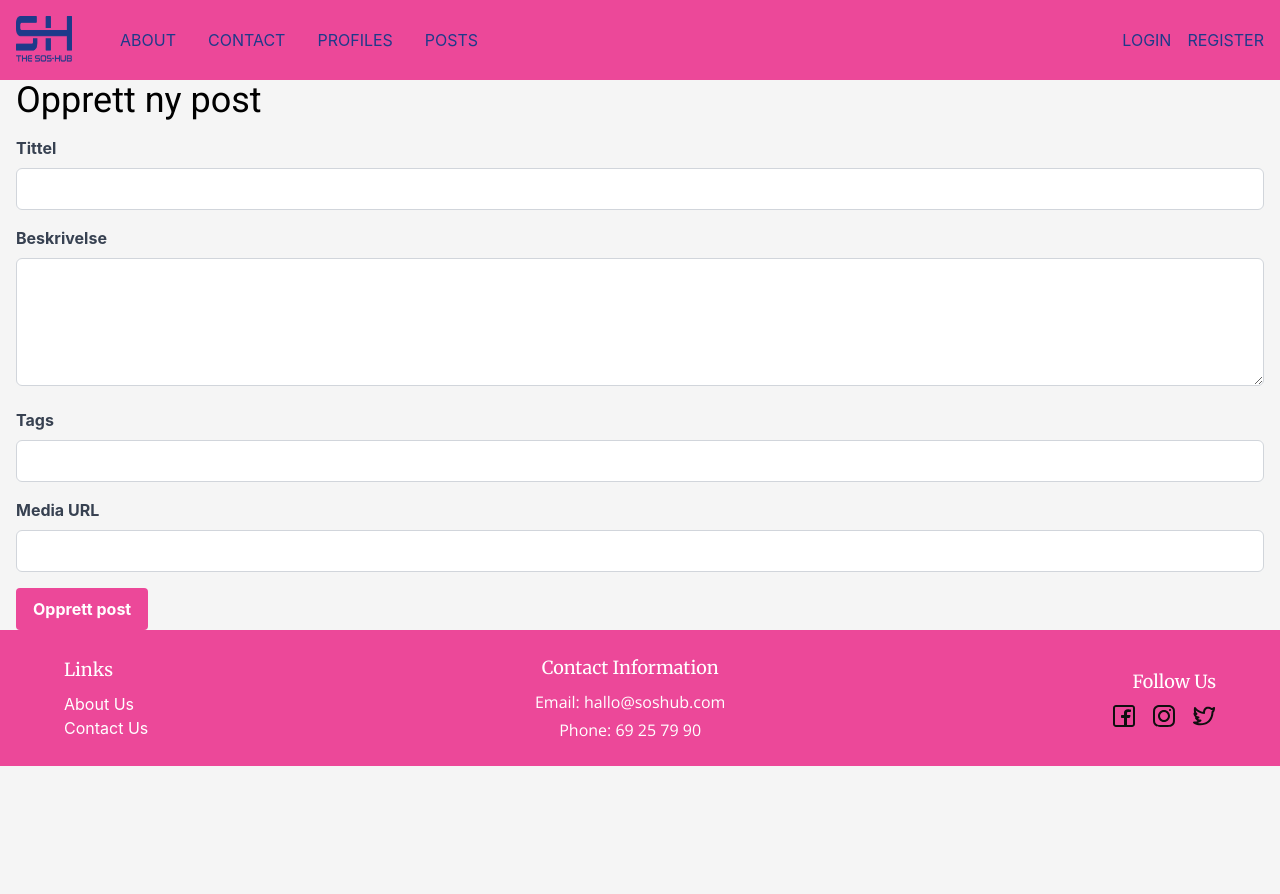
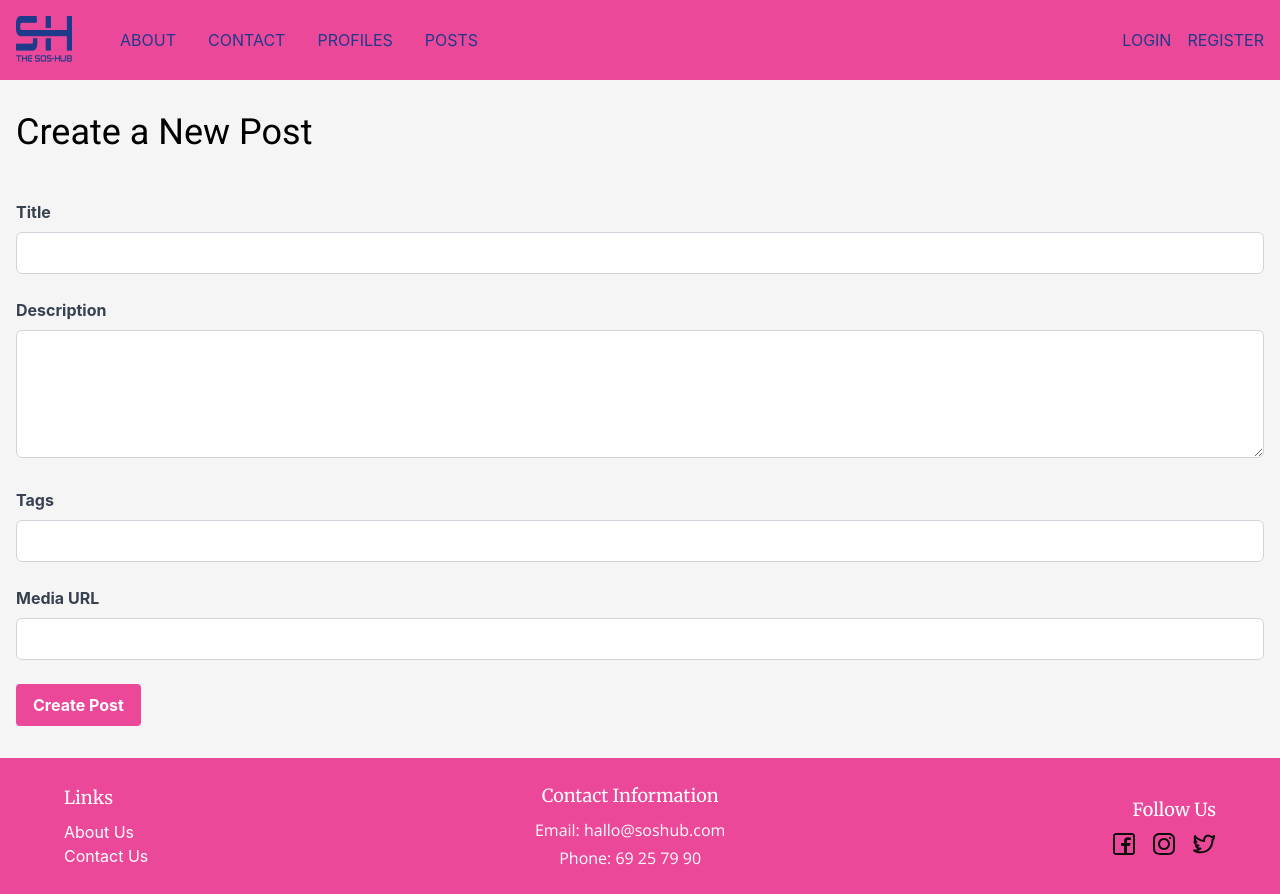
Before and after one commit to Noroff-FEU-Assignments/project-exam-2-kmcarlson, a React (Vite) app in the folder sos-hub/: page /create-post in a window 1280 px wide. Before the commit the page ends 800 px from the top, so only its background shows below. Built offline with nearby package versions, Linux system fonts and the light colour scheme.

Commit message:
fix typo - on blue

```diff
--- a/sos-hub/src/components/Account.jsx
+++ b/sos-hub/src/components/Account.jsx
@@ -217,7 +217,7 @@ const Account = () => {
           {!showUpdateForm ? (
             <button
               onClick={() => setShowUpdateForm(true)}
-              className="bg-pink-500 hover:bg-blue-500 text-white font-bold py-2 px-4 rounded"
+              className="bg-pink-500 hover:bg-blue-900 text-white font-bold py-2 px-4 rounded"
             >
               Update Avatar/Banner
             </button>
@@ -239,7 +239,7 @@ const Account = () => {
               />
               <button
                 onClick={updateMedia}
-                className="bg-pink-500 hover:bg-blue-500 text-white font-bold py-2 px-4 rounded mt-4 w-full"
+                className="bg-pink-500 hover:bg-blue-900 text-white font-bold py-2 px-4 rounded mt-4 w-full"
               >
                 Update Avatar/Banner
               </button>
@@ -266,7 +266,7 @@ const Account = () => {
                   Delete
                 </button>
                 <button onClick={() => setSelectedPost(post)}
-                  className="bg-blue-500 hover:bg-pink-500 text-white font-bold py-2 px-4 rounded"
+                  className="bg-blue-900 hover:bg-pink-500 text-white font-bold py-2 px-4 rounded"
                 >
                   Update
                 </button>
--- a/sos-hub/src/components/Login.jsx
+++ b/sos-hub/src/components/Login.jsx
@@ -79,7 +79,7 @@ const Login = () => {
           {error && <p className="text-red-500">{error}</p>}
           <button
             type="submit"
-            className="bg-pink-500 text-white py-2 px-4 rounded-md hover:bg-blue-500"
+            className="bg-pink-500 text-white py-2 px-4 rounded-md hover:bg-blue-900"
           >
             Logg inn
           </button>
--- a/sos-hub/src/components/UpdatePostModal.jsx
+++ b/sos-hub/src/components/UpdatePostModal.jsx
@@ -80,7 +80,7 @@ const UpdatePostModal = ({ postId, existingPost, handleUpdate }) => {
           <div className="bg-gray-50 px-4 py-3 sm:px-6 sm:flex sm:flex-row-reverse">
             <button
               onClick={handleSubmit}
-              className="w-full inline-flex justify-center rounded-md border border-transparent shadow-sm px-4 py-2 bg-pink-500 text-base font-medium text-white hover:bg-blue-500 focus:outline-none focus:ring-2 focus:ring-offset-2 focus:ring-pink-500 sm:ml-3 sm:w-auto sm:text-sm"
+              className="w-full inline-flex justify-center rounded-md border border-transparent shadow-sm px-4 py-2 bg-pink-500 text-base font-medium text-white hover:bg-blue-900 focus:outline-none focus:ring-2 focus:ring-offset-2 focus:ring-pink-500 sm:ml-3 sm:w-auto sm:text-sm"
             >
               Update
             </button>
--- a/sos-hub/src/pages/CreatePost.jsx
+++ b/sos-hub/src/pages/CreatePost.jsx
@@ -1,4 +1,4 @@
-import  { useState } from "react";
+import { useState } from "react";
 import { useNavigate } from "react-router-dom";
 import { BASE_URL } from "../constants/ApiUrl";
 import { useAuth } from "../components/AuthContext";
@@ -31,23 +31,22 @@ const CreatePost = () => {
       });
 
       if (response.ok) {
-
         navigate("/posts");
       } else {
-
-        throw new Error("Noe gikk galt ved opprettelse av post");
+        throw new Error("Something went wrong while creating the post.");
       }
     } catch (error) {
-      console.error("Feil ved opprettelse av post:", error);
+      console.error("Error creating post:", error);
     }
   };
+
   return (
-    <div className="container mx-auto px-4">
-      <h1 className="text-4xl font-bold mb-4">Opprett ny post</h1>
-      <form onSubmit={handleSubmit}>
-        <div className="mb-4">
+    <div className="container mx-auto px-4 py-8">
+      <h1 className="text-4xl font-bold mb-12">Create a New Post</h1>
+      <form onSubmit={handleSubmit} className="space-y-6">
+        <div className="mb-6">
           <label htmlFor="title" className="block text-gray-700 font-bold mb-2">
-            Tittel
+            Title
           </label>
           <input
             type="text"
@@ -59,9 +58,9 @@ const CreatePost = () => {
             required
           />
         </div>
-        <div className="mb-4">
+        <div className="mb-6">
           <label htmlFor="body" className="block text-gray-700 font-bold mb-2">
-            Beskrivelse
+            Description
           </label>
           <textarea
             id="body"
@@ -71,7 +70,7 @@ const CreatePost = () => {
             className="border border-gray-300 rounded-md px-3 py-2 w-full h-32"
           />
         </div>
-        <div className="mb-4">
+        <div className="mb-6">
           <label htmlFor="tags" className="block text-gray-700 font-bold mb-2">
             Tags
           </label>
@@ -84,7 +83,7 @@ const CreatePost = () => {
             className="border border-gray-300 rounded-md px-3 py-2 w-full"
           />
         </div>
-        <div className="mb-4">
+        <div className="mb-6">
           <label htmlFor="media" className="block text-gray-700 font-bold mb-2">
             Media URL
           </label>
@@ -97,8 +96,8 @@ const CreatePost = () => {
             className="border border-gray-300 rounded-md px-3 py-2 w-full"
           />
         </div>
-        <button type="submit" className="bg-pink-500 hover:bg-blue-500 text-white font-bold py-2 px-4 rounded">
-          Opprett post
+        <button type="submit" className="bg-pink-500 hover:bg-blue-900 text-white font-bold py-2 px-4 rounded">
+          Create Post
         </button>
       </form>
     </div>
--- a/sos-hub/src/pages/Post.jsx
+++ b/sos-hub/src/pages/Post.jsx
@@ -121,7 +121,7 @@ const Post = () => {
           />
           <button
             type="submit"
-            className="bg-pink-500 hover:bg-blue-500 text-white font-bold py-2 px-4 rounded mt-2 w-full"
+            className="bg-pink-500 hover:bg-blue-900 text-white font-bold py-2 px-4 rounded mt-2 w-full"
           >
             Comment
           </button>
@@ -130,19 +130,19 @@ const Post = () => {
         <div className="flex justify-center space-x-4">
           <button
             onClick={() => handleReactionChangeAndSubmit("👍")}
-            className="bg-pink-500 hover:bg-blue-500 text-white font-bold py-2 px-4 rounded"
+            className="bg-pink-500 hover:bg-blue-900 text-white font-bold py-2 px-4 rounded"
           >
             👍
           </button>
           <button
             onClick={() => handleReactionChangeAndSubmit("❤️")}
-            className="bg-pink-500 hover:bg-blue-500 text-white font-bold py-2 px-4 rounded"
+            className="bg-pink-500 hover:bg-blue-900 text-white font-bold py-2 px-4 rounded"
           >
             ❤️
           </button>
           <button
             onClick={() => handleReactionChangeAndSubmit("😂")}
-            className="bg-pink-500 hover:bg-blue-500 text-white font-bold py-2 px-4 rounded"
+            className="bg-pink-500 hover:bg-blue-900 text-white font-bold py-2 px-4 rounded"
           >
             😂
           </button>
--- a/sos-hub/src/pages/Profile.jsx
+++ b/sos-hub/src/pages/Profile.jsx
@@ -205,11 +205,11 @@ const Profile = () => {
             </div>
             <div className="md:ml-6 mt-4 md:mt-0 flex-shrink-0">
               {isFollowing ? (
-                <button onClick={handleUnfollow} className="bg-pink-500 hover:bg-blue-500 text-white font-bold py-2 px-4 rounded">
+                <button onClick={handleUnfollow} className="bg-pink-500 hover:bg-blue-900 text-white font-bold py-2 px-4 rounded">
                   Unfollow
                 </button>
               ) : (
-                <button onClick={handleFollow} className="bg-blue-500 hover:bg-pink-500 text-white font-bold py-2 px-4 rounded">
+                <button onClick={handleFollow} className="bg-blue-900 hover:bg-pink-500 text-white font-bold py-2 px-4 rounded">
                   Follow
                 </button>
               )}
--- a/sos-hub/src/pages/Profiles.jsx
+++ b/sos-hub/src/pages/Profiles.jsx
@@ -36,7 +36,7 @@ const Profiles = () => {
     return (
       <div className="text-center mt-8">
       <p className="text-lg mb-4">You need to log in to view profiles.</p>
-      <Link to="/login" className="text-blue-500 hover:underline text-lg font-bold">
+      <Link to="/login" className="text-blue-900 hover:underline text-lg font-bold">
         Log in
       </Link>
       </div>
```
Also changed, not shown: sos-hub/src/pages/Contact.jsx (+5 -5 lines), sos-hub/src/pages/Posts.jsx (+4 -4 lines).
